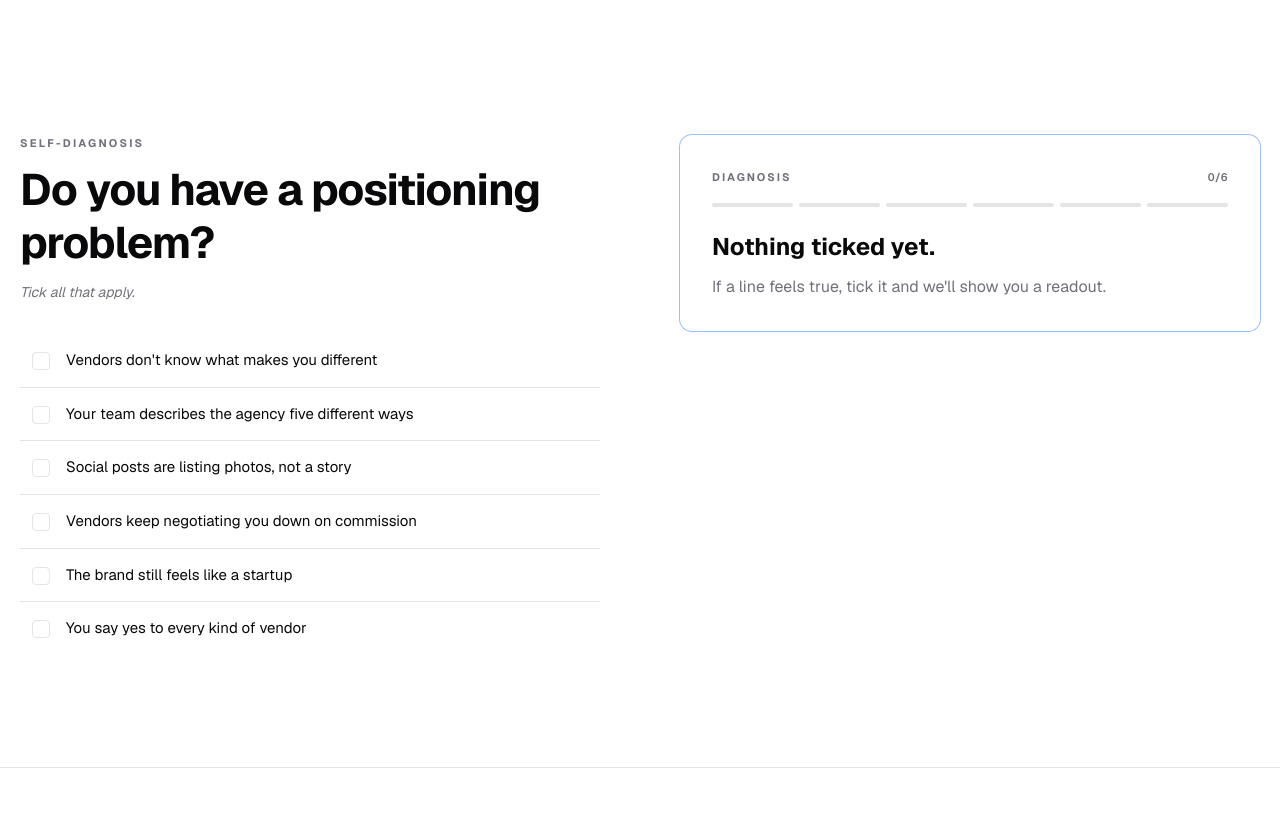
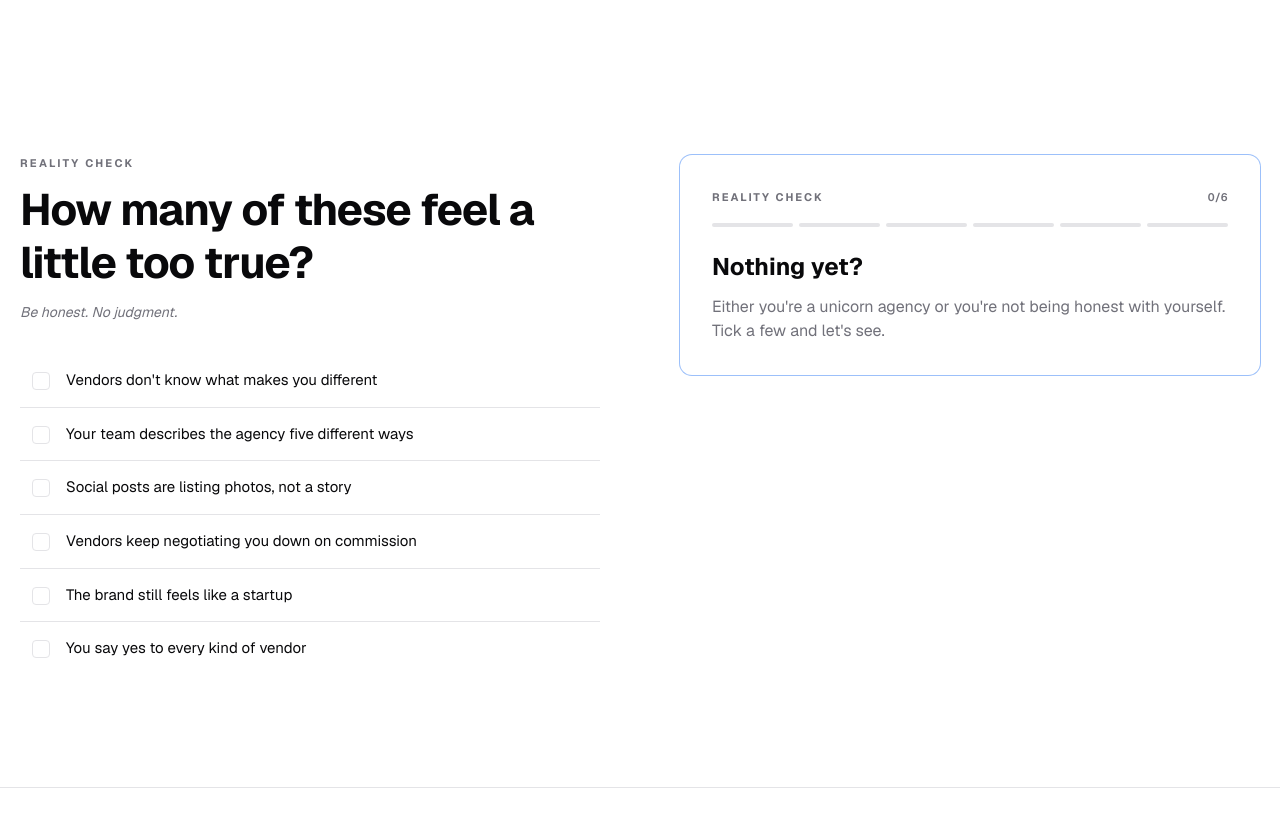
Before and after one commit to SwayamDebata/soubh-and-co, a React (Vite) app: page / in a window 1280 px wide. Shown: the part 2800-3627 px from the top of the page. Built offline with nearby package versions, Linux system fonts and the light colour scheme; no server answers.

Commit message:
Make ProblemChecklist more playful: copy, motion, and spring animations

```diff
--- a/src/App.jsx
+++ b/src/App.jsx
@@ -757,7 +757,9 @@ function SprintCallout() {
             >
               <Card className="h-full !py-0 rounded-3xl bg-white border-border">
                 <div className="p-8 md:p-10 lg:p-12">
-                  <p className="text-xs font-bold uppercase tracking-widest text-muted-foreground">What you get</p>
+                  <h3 className="font-display text-2xl font-bold tracking-tight text-foreground md:text-3xl">
+                    What you get
+                  </h3>
                   <div className="mt-8 grid gap-8 md:grid-cols-3 md:gap-10">
                     {OFFER_WHAT_ITEMS.map((item) => (
                       <div key={item.title} className="flex gap-3.5">
@@ -1086,9 +1088,9 @@ function ProblemChecklist() {
     if (count === 0)
       return {
         severity: "neutral",
-        label: "Diagnosis",
-        title: "Nothing ticked yet.",
-        subtitle: "If a line feels true, tick it and we'll show you a readout.",
+        label: "Reality check",
+        title: "Nothing yet?",
+        subtitle: "Either you're a unicorn agency or you're not being honest with yourself. Tick a few and let's see.",
         labelClass: "text-muted-foreground",
         titleClass: "text-foreground",
         showCta: false,
@@ -1097,9 +1099,9 @@ function ProblemChecklist() {
       return {
         severity: "early",
         label: "Early signal",
-        title: count === 1 ? "One line ticked." : "A pattern is forming.",
+        title: count === 1 ? "One little flag." : "Okay, something's up.",
         subtitle:
-          "Even a single unchecked box is often a positioning problem in disguise. The sprint locks your story in two weeks.",
+          "Could be nothing. Could be the tip of the iceberg. Either way, the sprint locks your story in two weeks.",
         labelClass: "text-primary",
         titleClass: "text-primary",
         showCta: false,
@@ -1107,20 +1109,20 @@ function ProblemChecklist() {
     if (count >= 3 && count < total)
       return {
         severity: "confirmed",
-        label: "Problem confirmed",
+        label: "Yep, that's real",
         title: "You've got a positioning problem.",
         subtitle:
-          "Three or more ticks means the pattern is real. The good news: it's the most fixable thing on your list.",
+          "Three or more means the pattern isn't going away on its own. The good news: it's the most fixable thing on your list.",
         labelClass: "text-primary",
         titleClass: "text-primary",
         showCta: true,
       };
     return {
       severity: "critical",
-      label: "Critical",
-      title: "Positioning is your biggest lever.",
+      label: "Full house",
+      title: "You're basically our dream client.",
       subtitle:
-        "Every line ticked. The sprint was built for teams that feel this across the board.",
+        "Every box ticked. The sprint was literally built for agencies feeling this across the board.",
       labelClass: "text-orange",
       titleClass: "text-orange",
       showCta: true,
@@ -1143,13 +1145,13 @@ function ProblemChecklist() {
           <FadeIn direction="left">
             <div>
               <p className="text-[11px] font-bold uppercase tracking-[0.2em] text-muted-foreground">
-                Self-diagnosis
+                Reality check
               </p>
               <h2 className="mt-3 font-display text-[clamp(1.75rem,4vw,2.75rem)] font-bold leading-[1.15] tracking-tight text-foreground md:leading-[1.2]">
-                Do you have a positioning problem?
+                How many of these feel a little too true?
               </h2>
               <p className="mt-3 font-body text-sm italic text-muted-foreground">
-                Tick all that apply.
+                Be honest. No judgment.
               </p>
               <ul className="mt-8">
                 {CHECKLIST_ITEMS.map((item, i) => (
@@ -1172,13 +1174,19 @@ function ProblemChecklist() {
                           : "hover:bg-muted/40"
                       }`}
                       whileHover={{ x: 3 }}
-                      transition={{ duration: 0.15 }}
+                      whileTap={{ scale: 0.97 }}
+                      transition={{ type: "spring", stiffness: 400, damping: 20 }}
                     >
-                      <Checkbox
-                        checked={checked[i]}
-                        onCheckedChange={() => toggle(i)}
-                        className="mt-0.5 shrink-0 h-[18px] w-[18px] rounded-[4px] border-border transition-colors data-[state=checked]:bg-primary data-[state=checked]:border-primary"
-                      />
+                      <motion.div
+                        animate={checked[i] ? { scale: [1, 1.2, 1] } : { scale: 1 }}
+                        transition={{ type: "spring", stiffness: 500, damping: 15 }}
+                      >
+                        <Checkbox
+                          checked={checked[i]}
+                          onCheckedChange={() => toggle(i)}
+                          className="mt-0.5 shrink-0 h-[18px] w-[18px] rounded-[4px] border-border transition-colors data-[state=checked]:bg-primary data-[state=checked]:border-primary"
+                        />
+                      </motion.div>
                       <span
                         className={`font-body text-[15px] leading-snug transition-colors ${
                           checked[i]
@@ -1203,10 +1211,10 @@ function ProblemChecklist() {
                   <AnimatePresence mode="wait">
                     <motion.div
                       key={message.severity}
-                      initial={{ opacity: 0, y: 6 }}
-                      animate={{ opacity: 1, y: 0 }}
-                      exit={{ opacity: 0, y: -6 }}
-                      transition={{ duration: 0.25, ease: [0.25, 0.1, 0.25, 1] }}
+                      initial={{ opacity: 0, y: 10, scale: 0.98 }}
+                      animate={{ opacity: 1, y: 0, scale: 1 }}
+                      exit={{ opacity: 0, y: -10, scale: 0.98 }}
+                      transition={{ type: "spring", stiffness: 300, damping: 25 }}
                     >
                       {/* Header row */}
                       <div className="flex items-center justify-between">
@@ -1229,7 +1237,7 @@ function ProblemChecklist() {
                               checked[i] ? "bg-primary" : "bg-border"
                             }`}
                             layout
-                            transition={{ duration: 0.3 }}
+                            transition={{ type: "spring", stiffness: 400, damping: 25 }}
                           />
                         ))}
                       </div>
@@ -1254,8 +1262,9 @@ function ProblemChecklist() {
                             }}
                             exit={{ opacity: 0, height: 0, marginTop: 0 }}
                             transition={{
-                              duration: 0.3,
-                              ease: [0.25, 0.1, 0.25, 1],
+                              type: "spring",
+                              stiffness: 300,
+                              damping: 25,
                             }}
                             className="overflow-hidden"
                           >
```
